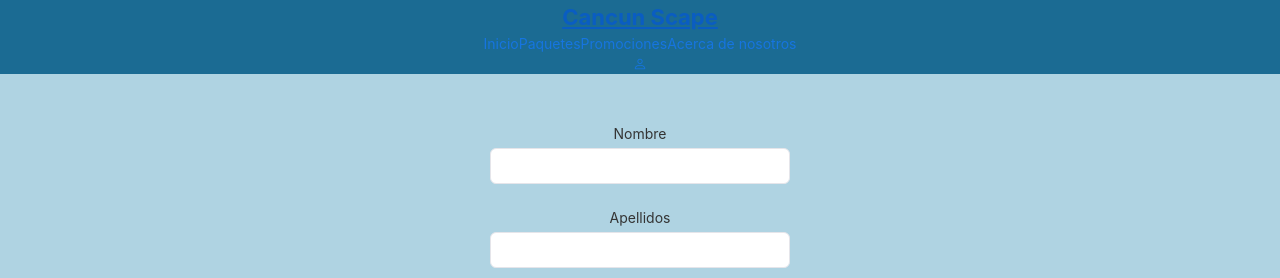
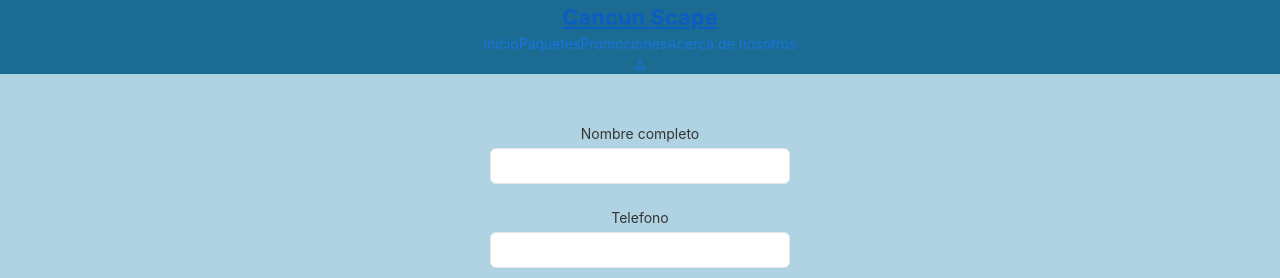
Before and after one commit to OsitoDeArroz/CancunScape, a React (Create React App) app in the folder frontend/: page /registro in a window 1280 px wide. Shown: the top 278 px of the page. Built offline with nearby package versions, Linux system fonts and the light colour scheme.

Commit message:
se agrego el telefono

```diff
--- a/frontend/src/Paginas/registro.js
+++ b/frontend/src/Paginas/registro.js
@@ -10,12 +10,12 @@ function Registro() {
                 <Encabezado />
                 <Form>
                     <Form.Group controlId="nombre">
-                        <Form.ControlLabel>Nombre</Form.ControlLabel>
+                        <Form.ControlLabel>Nombre completo</Form.ControlLabel>
                         <Form.Control name="nombre" />
                     </Form.Group>
-                    <Form.Group controlId="apellidos">
-                        <Form.ControlLabel>Apellidos</Form.ControlLabel>
-                        <Form.Control name="apellidos" />
+                    <Form.Group controlId="contacto">
+                        <Form.ControlLabel>Telefono</Form.ControlLabel>
+                        <Form.Control name="contacto" type="number" />
                     </Form.Group>
                     <Form.Group controlId="email">
                         <Form.ControlLabel>Email</Form.ControlLabel>
```
